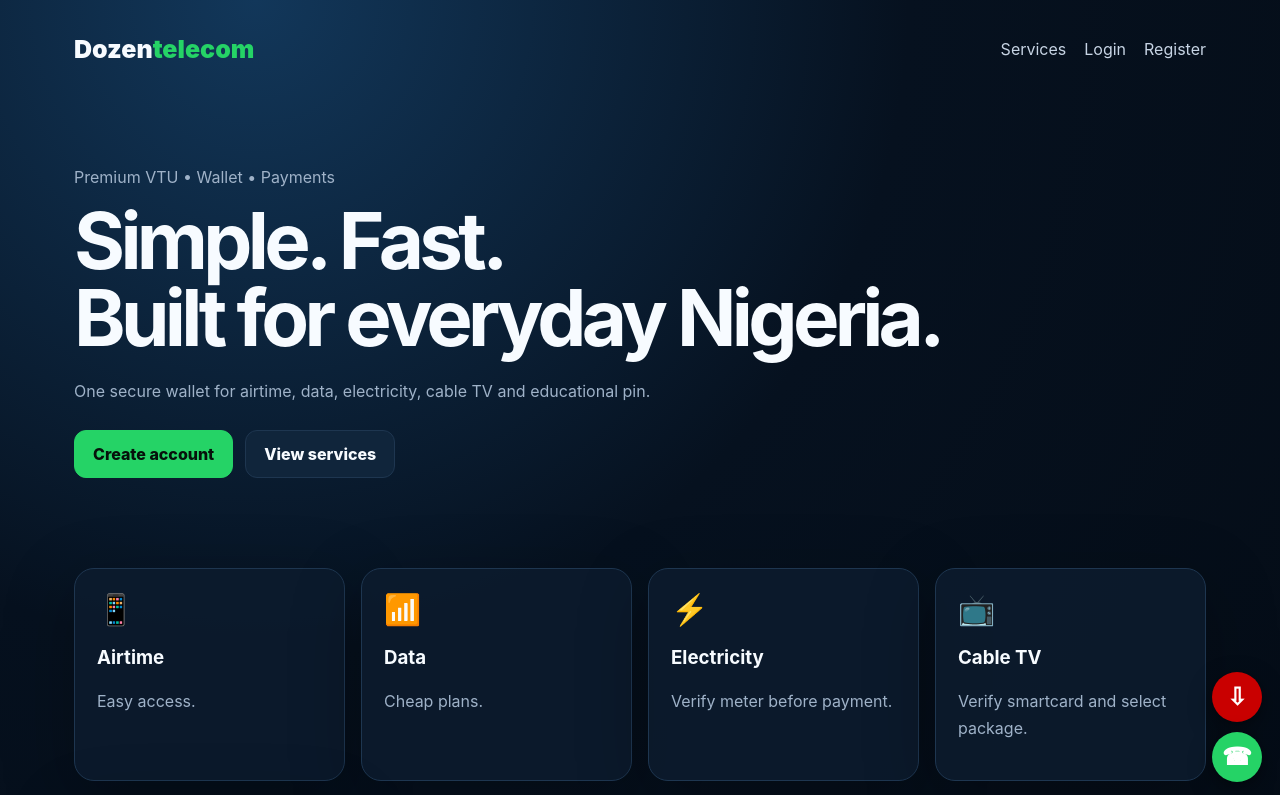
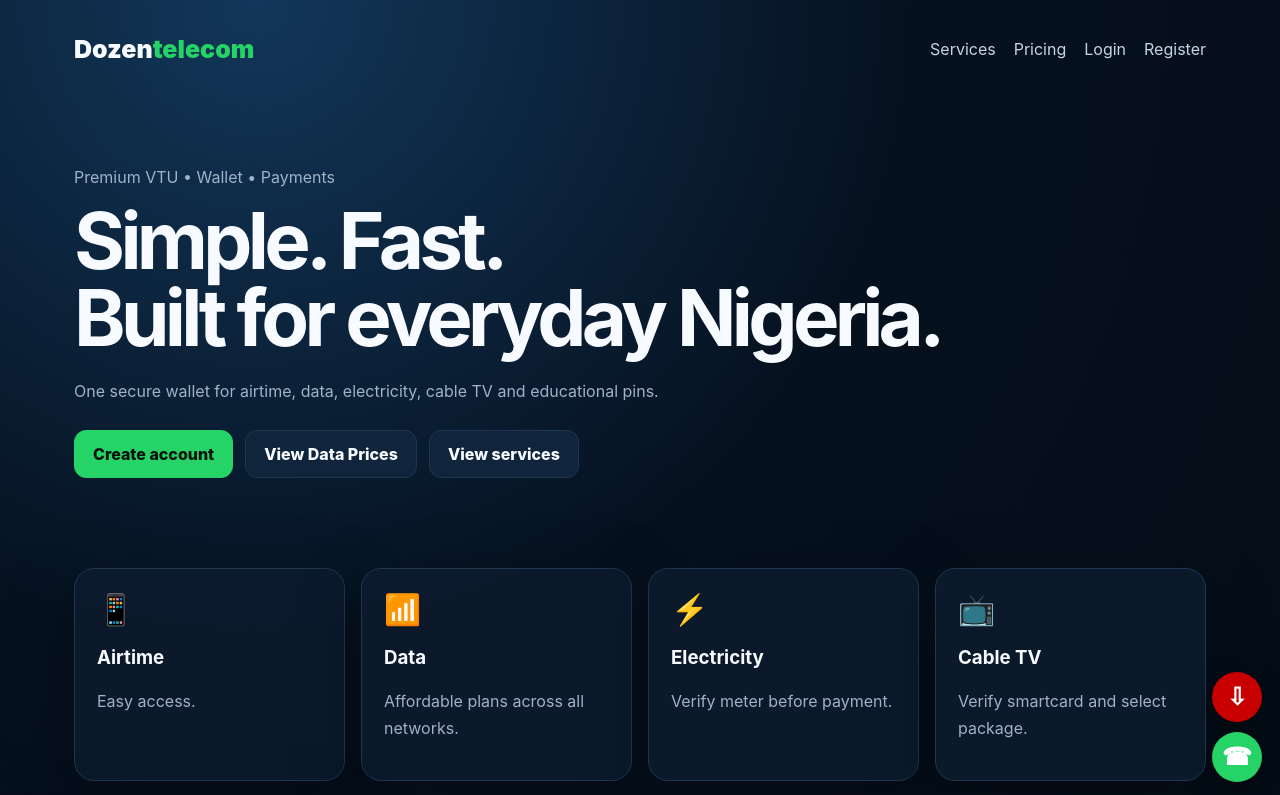
Before and after one commit to dozentelecom/dozentelecom, a Next.js app: page / in a window 1280 px wide. Shown: the top 795 px of the page. Built offline with nearby package versions, Linux system fonts and the light colour scheme.

Commit message:
Improve Data description and text formatting
Updated the description for Data and modified text formatting for better readability.

```diff
--- a/app/page.tsx
+++ b/app/page.tsx
@@ -3,7 +3,7 @@ import Link from "next/link";
 
 const items: Array<[string, string, string]> = [
   ["📱", "Airtime", "Easy access."],
-  ["📶", "Data", "Cheap plans."],
+  ["📶", "Data", "Affordable plans across all networks."],
   ["⚡", "Electricity", "Verify meter before payment."],
   ["📺", "Cable TV", "Verify smartcard and select package."],
   ["🎓", "Education", "Live education pin."],
@@ -19,13 +19,16 @@ export default function Home() {
 
         <div className="links">
           <Link href="/services">Services</Link>
+          <Link href="/pricing">Pricing</Link>
           <Link href="/login">Login</Link>
           <Link href="/register">Register</Link>
         </div>
       </nav>
 
       <section className="hero">
-        <div className="muted">Premium VTU • Wallet • Payments</div>
+        <div className="muted">
+          Premium VTU • Wallet • Payments
+        </div>
 
         <h1>
           Simple. Fast.
@@ -34,13 +37,17 @@ export default function Home() {
         </h1>
 
         <p>
-          One secure wallet for airtime, data, electricity, cable TV and
-          educational pin.
+          One secure wallet for airtime, data, electricity,
+          cable TV and educational pins.
         </p>
 
         <div className="actions">
           <Link className="btn primary" href="/register">
             Create account
+          </Link>
+
+          <Link className="btn" href="/pricing">
+            View Data Prices
           </Link>
 
           <Link className="btn" href="/services">
```
